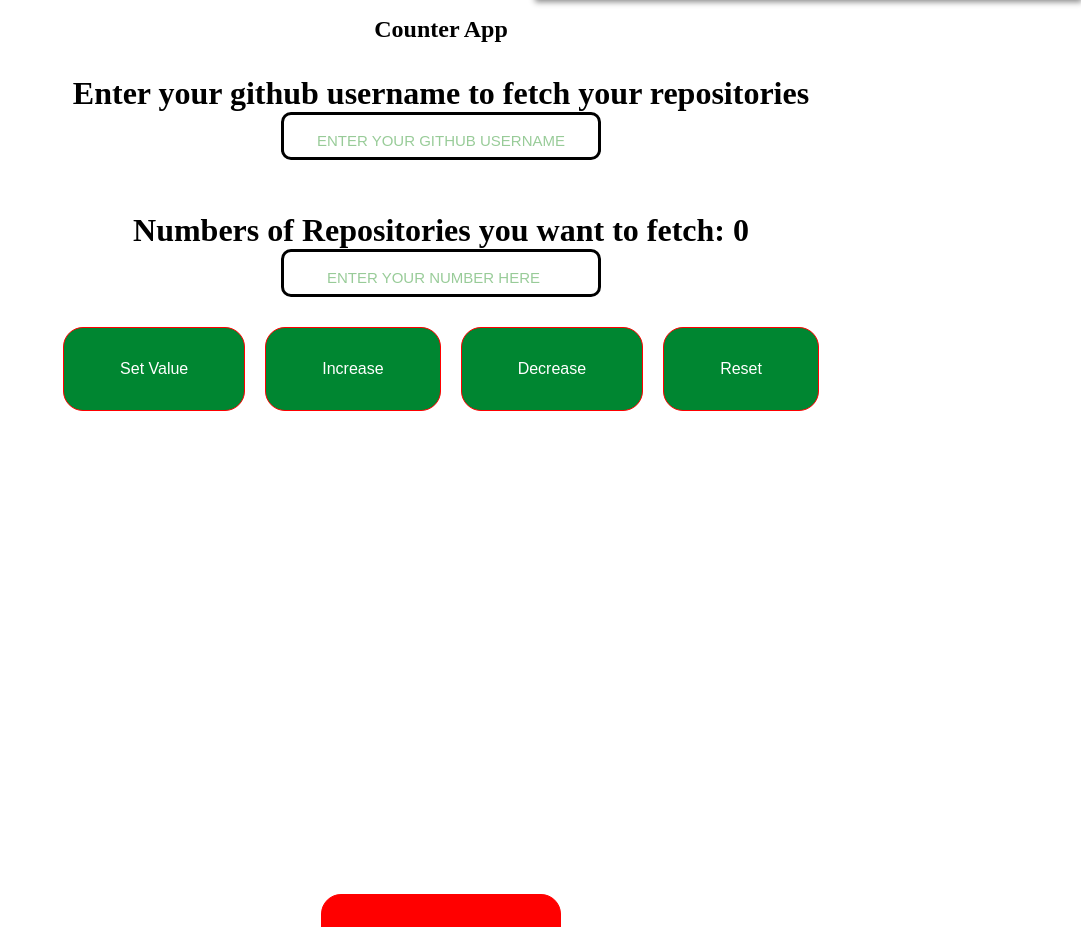
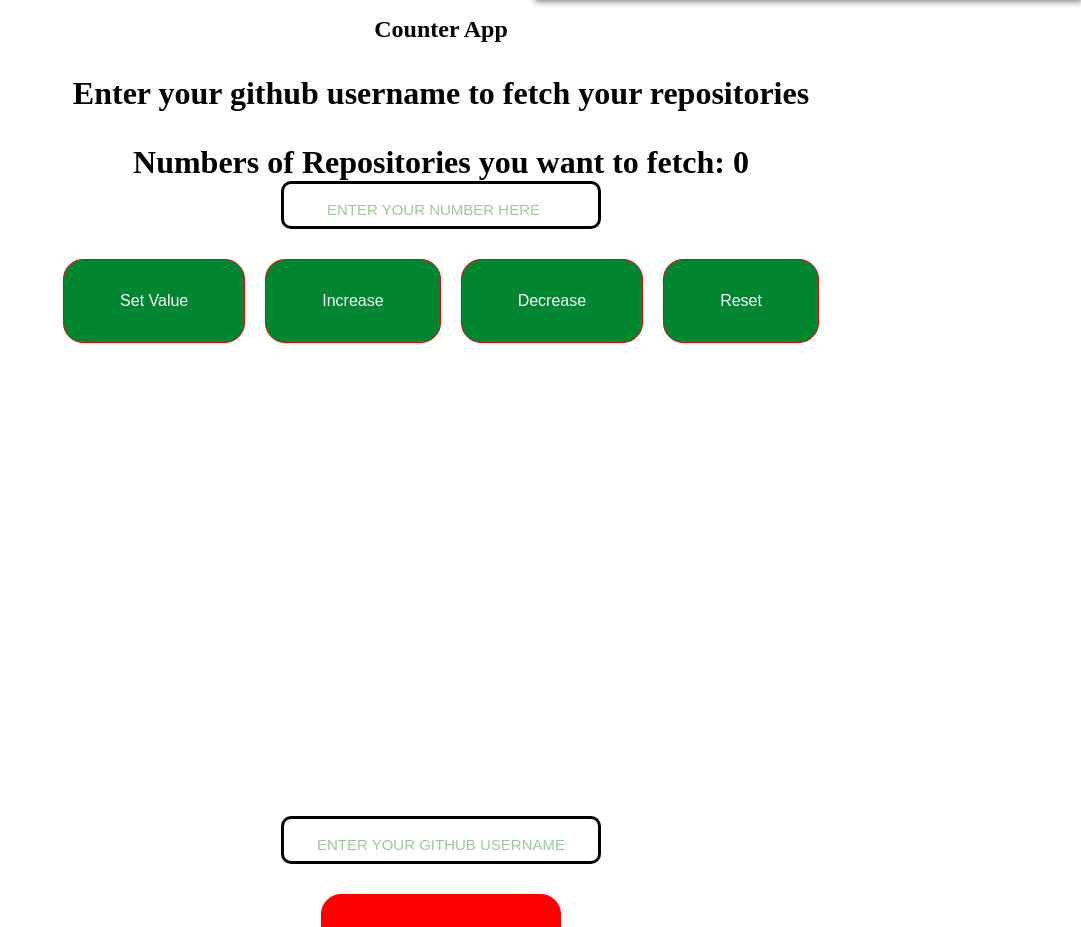
Before and after one commit to Developstar/Exam, a React (Vite) app: page / in a window 1280 px wide. Shown: the part 103-1030 px from the top of the page, without its empty margins (199-1280 px from the left). Built offline with nearby package versions, Linux system fonts and the light colour scheme.

Commit message:
Github username moved to the bottom of the page

```diff
--- a/src/Counter/Counter.jsx
+++ b/src/Counter/Counter.jsx
@@ -10,10 +10,6 @@ const CounterApp = () => {
 
   return(
     <>
-
-      <section>
-         <Gitinput/>
-      </section>
     <section className="counterapp-container">
  <p className="counter-value">Numbers of Repositories you want to fetch: {state.count}</p>
         <div>
@@ -29,6 +25,9 @@ const CounterApp = () => {
 
       </section>
       <section>
+        <section>
+         <Gitinput/>
+      </section>
         <div>
         <button  className="fetch-btn">Fetch Repo</button>
       </div>
```
